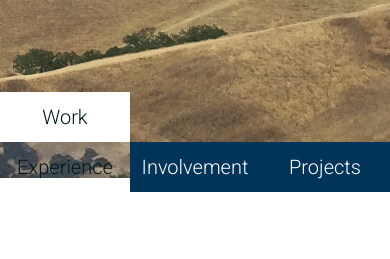
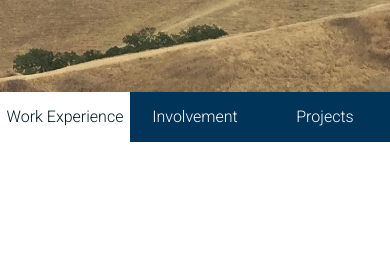
Before and after one commit to nandasachal/nandasachal.github.io, a plain HTML site: page index.html in a window 390 px wide. Shown: the part 358-617 px from the top of the page. Drawn offline with nearby package versions, Linux system fonts and the light colour scheme; files whose address does not match are found by name.

Commit message:
mobile tabs

```diff
--- a/scss/_header.scss
+++ b/scss/_header.scss
@@ -72,6 +72,14 @@ header {
             line-height: $navigation_bars_height;
             font-size: 20px;
             color: $black;
+            /*SMALL SCREEN*/
+            @media screen and (max-width: 667px) {
+                font-size: 18px;
+            }
+            /*IPHONE*/
+            @media screen and (max-width: 400px) {
+                font-size: 16px;
+            }
         }
 
         // #first_tab {
```
Also changed, not shown: css/font-awesome.css, 1 other file.
